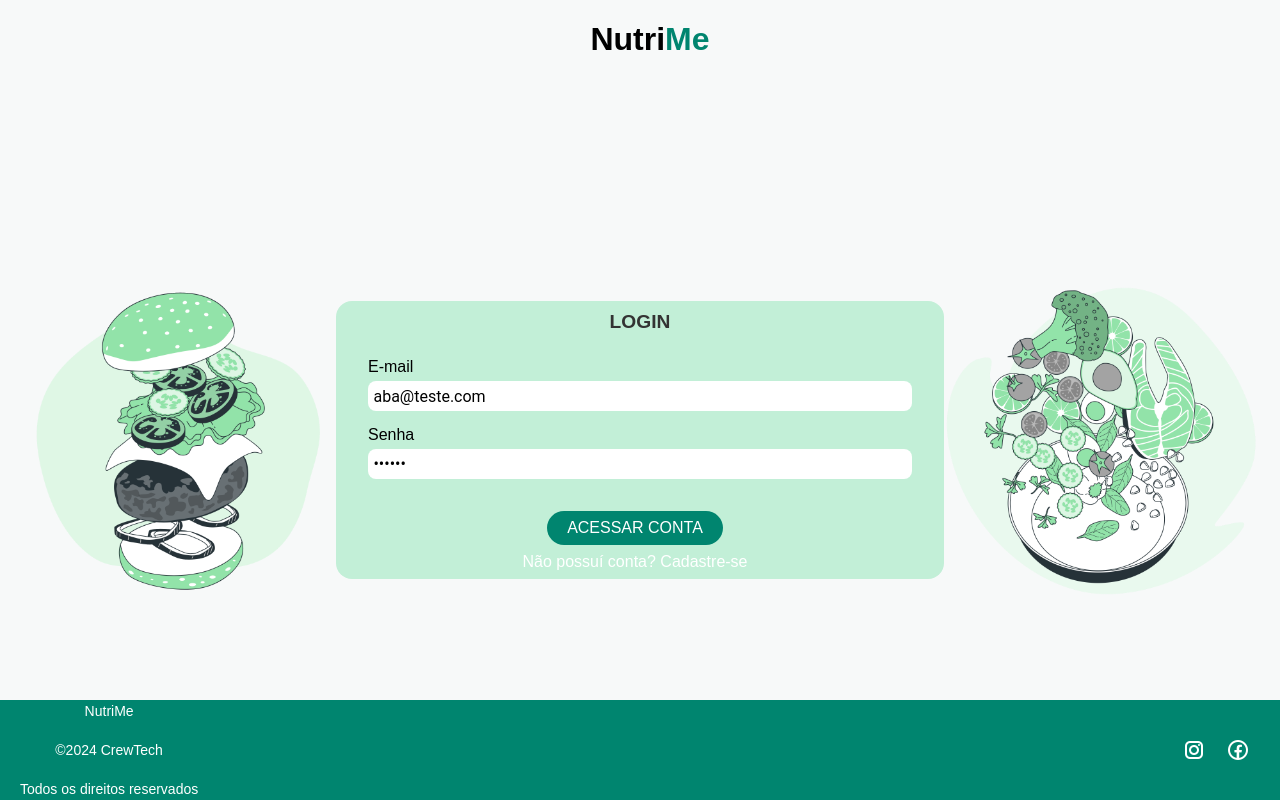
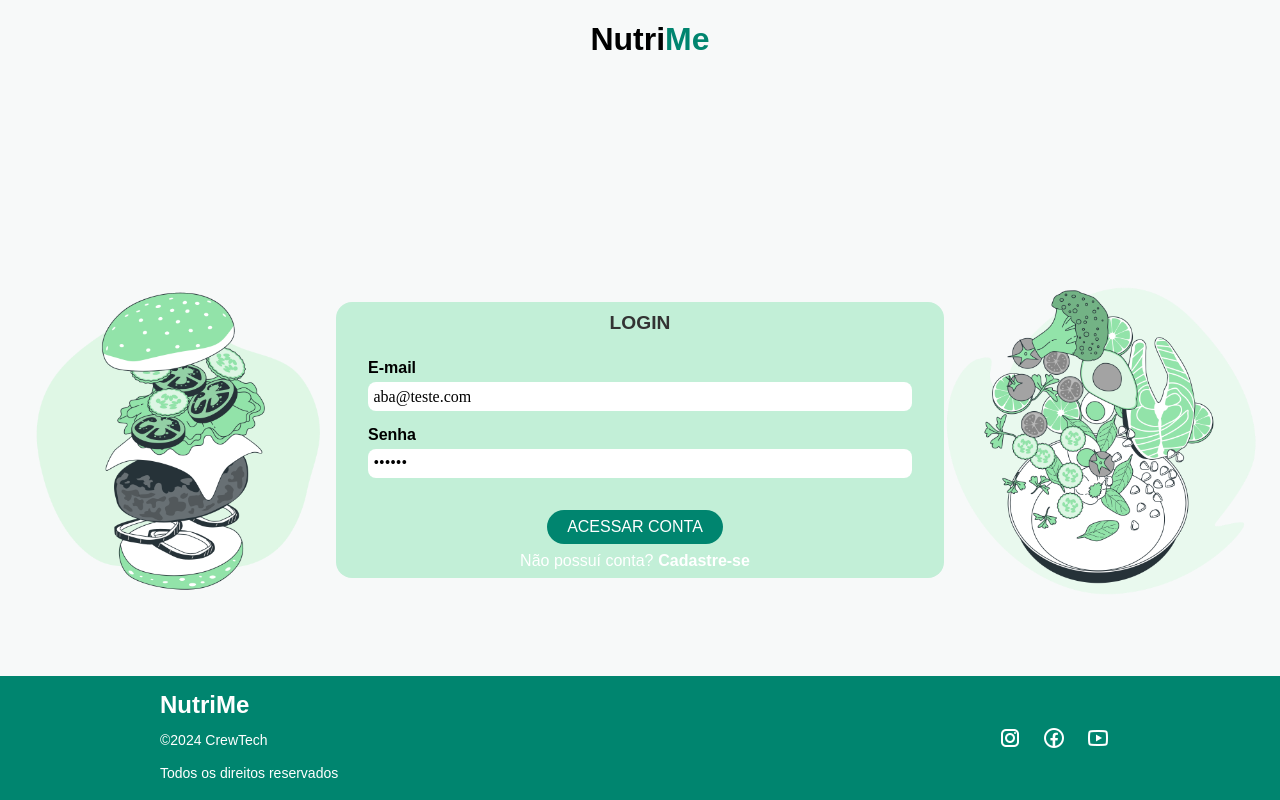
Before and after one commit to crewTech-ABP/API-DSM-2SEM-2024, a React (Create React App) app in the folder nutriMe/front/: page / in a window 1280 px wide. Built offline with nearby package versions, Linux system fonts and the light colour scheme; no server answers.

Commit message:
Ajusta Footer

```diff
--- a/nutriMe/front/src/components/Footer.tsx
+++ b/nutriMe/front/src/components/Footer.tsx
@@ -2,6 +2,7 @@ import styled from "styled-components";
 
 import FacebookIcon from "../assets/icon-facebook.png";
 import InstagramIcon from "../assets/icon-instagram.png";
+import YoutubeIcon from "../assets/icon-youtube.png";
 
 export default function Footer(){
     return(
@@ -15,6 +16,7 @@ export default function Footer(){
                 <ImageWrapper>
                     <Image src={InstagramIcon} alt="Instagram Icon" />
                     <Image src={FacebookIcon} alt="Facebook Icon" />
+                    <Image src={YoutubeIcon} alt="Youtube Icon" />
                 </ImageWrapper>
             </FooterWrapper>
         </Wrapper>
@@ -34,7 +36,7 @@ const FooterWrapper = styled.div`
     background-color: #00856F;
     display: flex;
     justify-content: space-between;
-    padding: 20px;
+    margin: 2rem 10rem;
 `;
 
 const Image = styled.img`
@@ -48,13 +50,20 @@ const TextWrapper = styled.div`
     font-size: 14px;
     display: flex;
     flex-direction: column;
-    align-items: center;
     justify-content: center;
     line-height: 0.5;
+    text-align: left;
+    // margin-left: 2rem;
 
     p {
-        margin: 1rem 0;
+        margin: 0.8rem 0;
+
     }
+
+    p:first-of-type {
+    font-weight: bold;
+    font-size: 1.5rem;
+  }
 `;
 
 
--- a/nutriMe/front/src/components/Input.tsx
+++ b/nutriMe/front/src/components/Input.tsx
@@ -25,6 +25,7 @@ const LabelSld = styled.label`
   color: black;
   padding: 0px;
   margin: 5px 0px;
+  font-weight: bold;
 `;
 
 const InputSld = styled.input`
@@ -34,7 +35,7 @@ const InputSld = styled.input`
   padding: 1%;
   color: black;
   font-size: 100%;
-  font-family: roboto;
+  font-family: DM Sans Variable;
 `;
 
 interface Props {
--- a/nutriMe/front/src/components/LinkButton.tsx
+++ b/nutriMe/front/src/components/LinkButton.tsx
@@ -1,8 +1,8 @@
 import { Link } from "react-router-dom";
 import styled from "styled-components";
 
-export default function LinkButton({ label, to }: Props) {
-  return <LinkSld to={to}>{label}</LinkSld>;
+export default function LinkButton({ label, bold , to}: Props) {
+  return <LinkSld to={to}> {label} <span>{bold}</span></LinkSld>;
 }
 
 const LinkSld = styled(Link)`
@@ -26,9 +26,15 @@ const LinkSld = styled(Link)`
   &:visited {
     color: #00856F;// mantém a cor do texto após a visita
   }
+
+  span{
+    font-weight: bold;
+    margin-left: 0.3rem;
+  }
 `;
 
 interface Props {
   label: string;
   to: string;
+  bold?: string; //bold opcional
 }
--- a/nutriMe/front/src/pages/SignInPage.tsx
+++ b/nutriMe/front/src/pages/SignInPage.tsx
@@ -59,7 +59,7 @@ export default function SignInPage() {
           />
           <LineSld>
             <Button label="Acessar conta" click={handleLogin} />
-            <LinkButton label="Não possuí conta? Cadastre-se" to="/signup" />
+            <LinkButton label="Não possuí conta?" bold="Cadastre-se" to="/signup" />
           </LineSld>
         </FieldWrapper>
         <Image src={HealthyFoodImage} alt="Healthy Food Image" />
```
Also changed, not shown: nutriMe/front/src/assets/icon-youtube.png (added).
